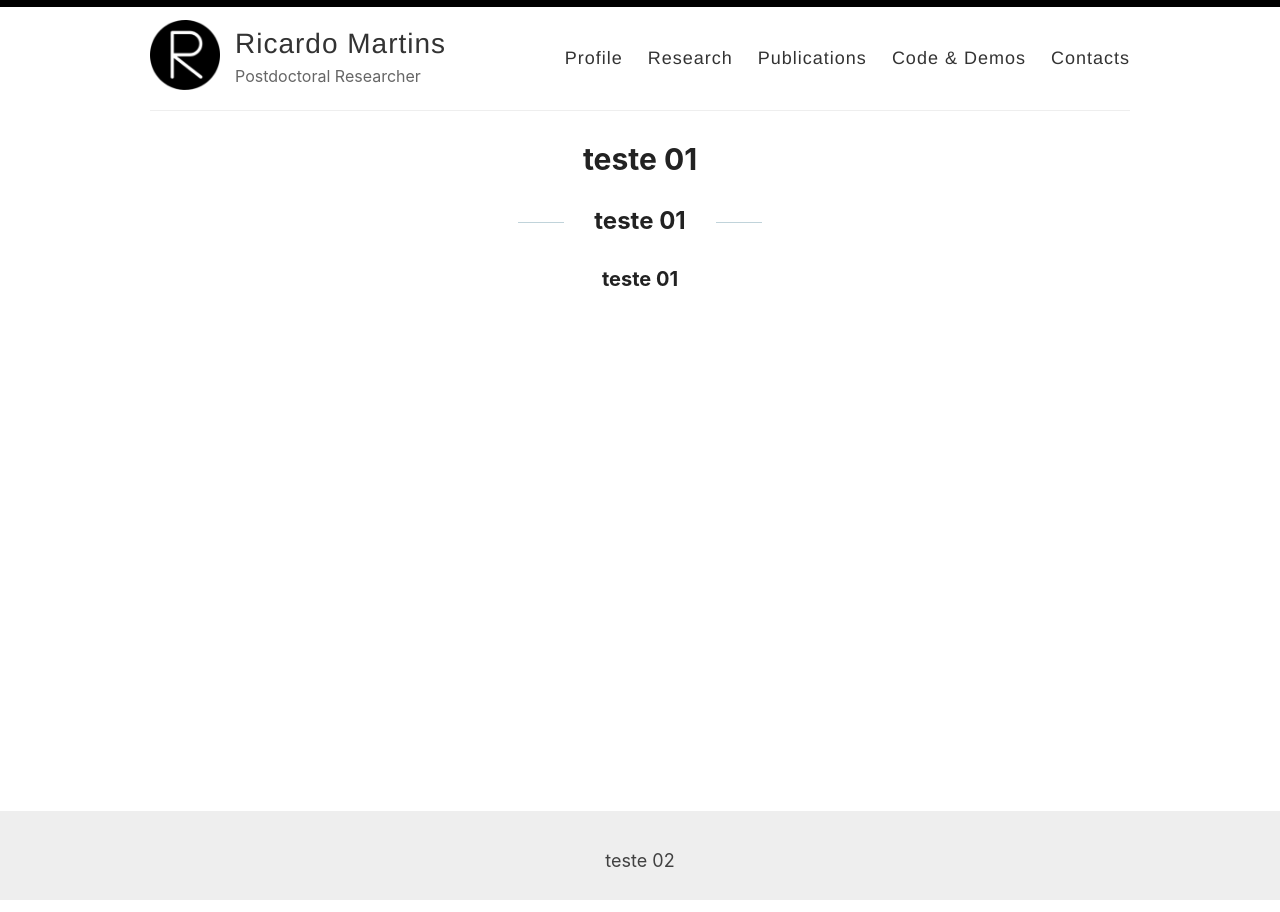
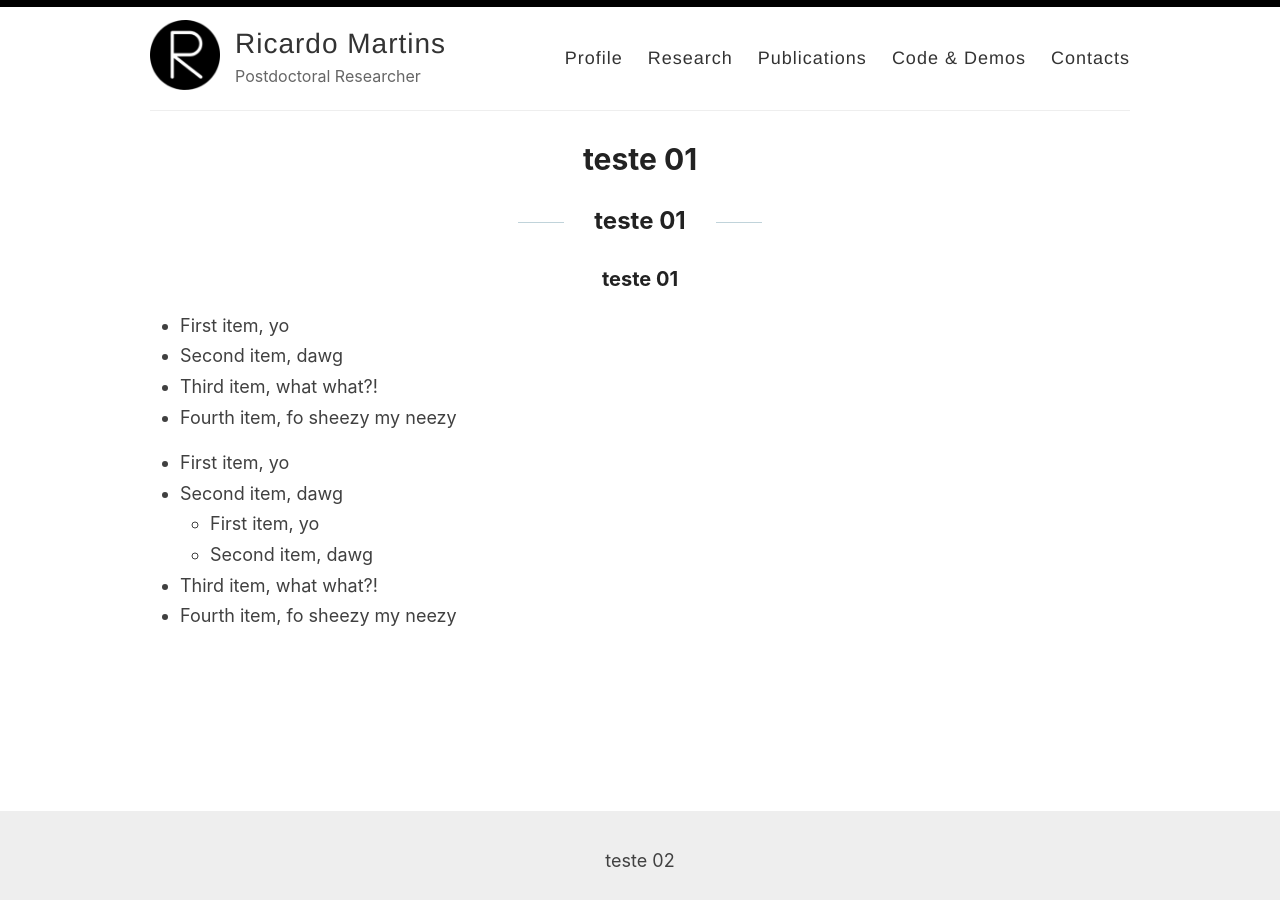
Before and after one commit to ricardomar/ricardomar.github.io, a Jekyll site: the page built from index03.html, in a window 1280 px wide. Built offline with Jekyll 4.4.1, drawn with Linux system fonts in a browser that asks for light colours.

Commit message:
Update default02.html

```diff
--- a/_layouts/default02.html
+++ b/_layouts/default02.html
@@ -41,6 +41,25 @@
 				<h1>teste 01</h1>
 				<h2 >teste 01</h2>
 				<h3>teste 01</h3>
+				<ul>
+				  <li>First item, yo</li>
+				  <li>Second item, dawg</li>
+				  <li>Third item, what what?!</li>
+				  <li>Fourth item, fo sheezy my neezy</li>
+				</ul>
+
+
+
+				<ul>
+				  <li>First item, yo</li>
+				  <li>Second item, dawg</li>
+					<ul>
+						<li>First item, yo</li>
+						<li>Second item, dawg</li>
+					</ul>
+				  <li>Third item, what what?!</li>
+				  <li>Fourth item, fo sheezy my neezy</li>
+				</ul>
 			</article>
         </div>
       </div>
```
